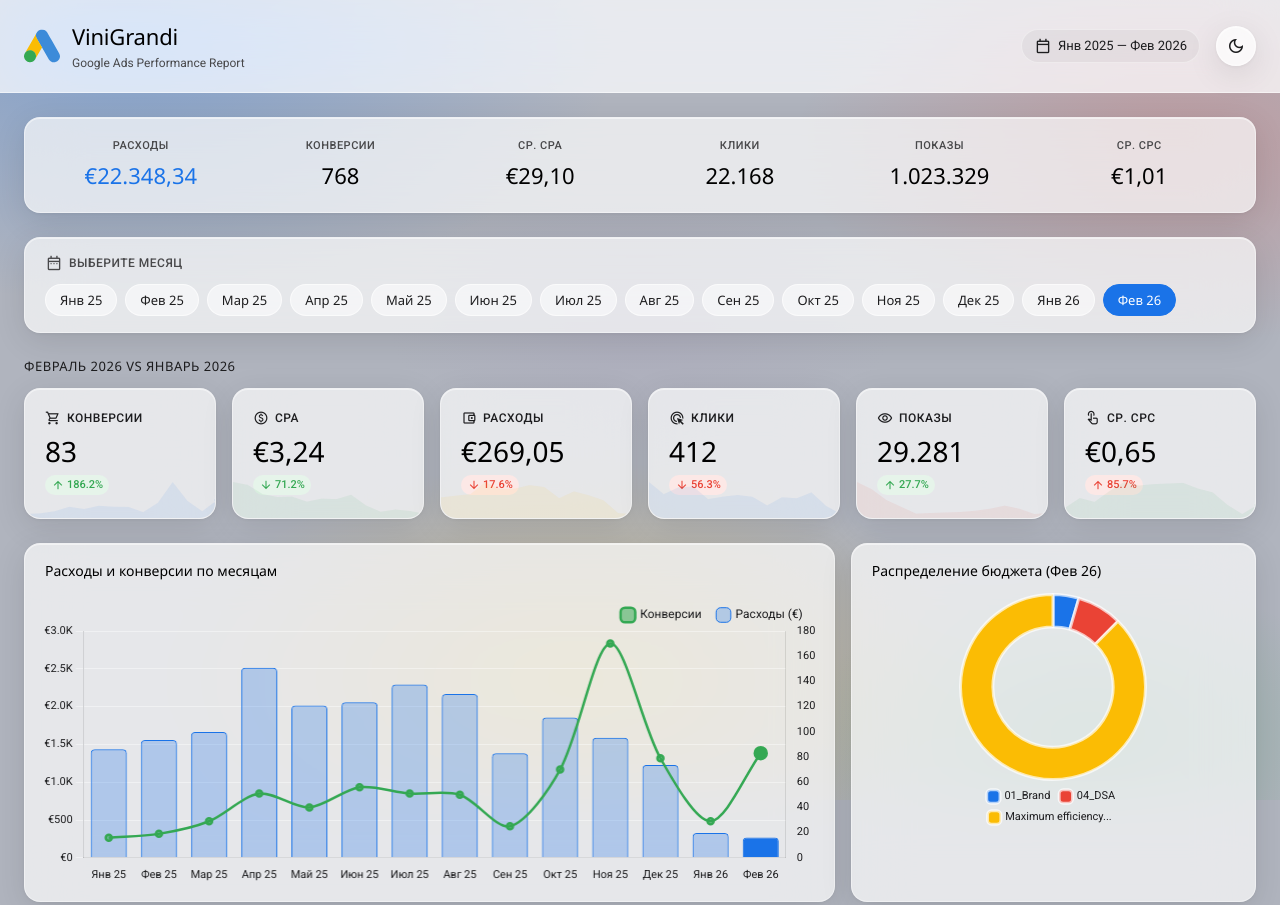
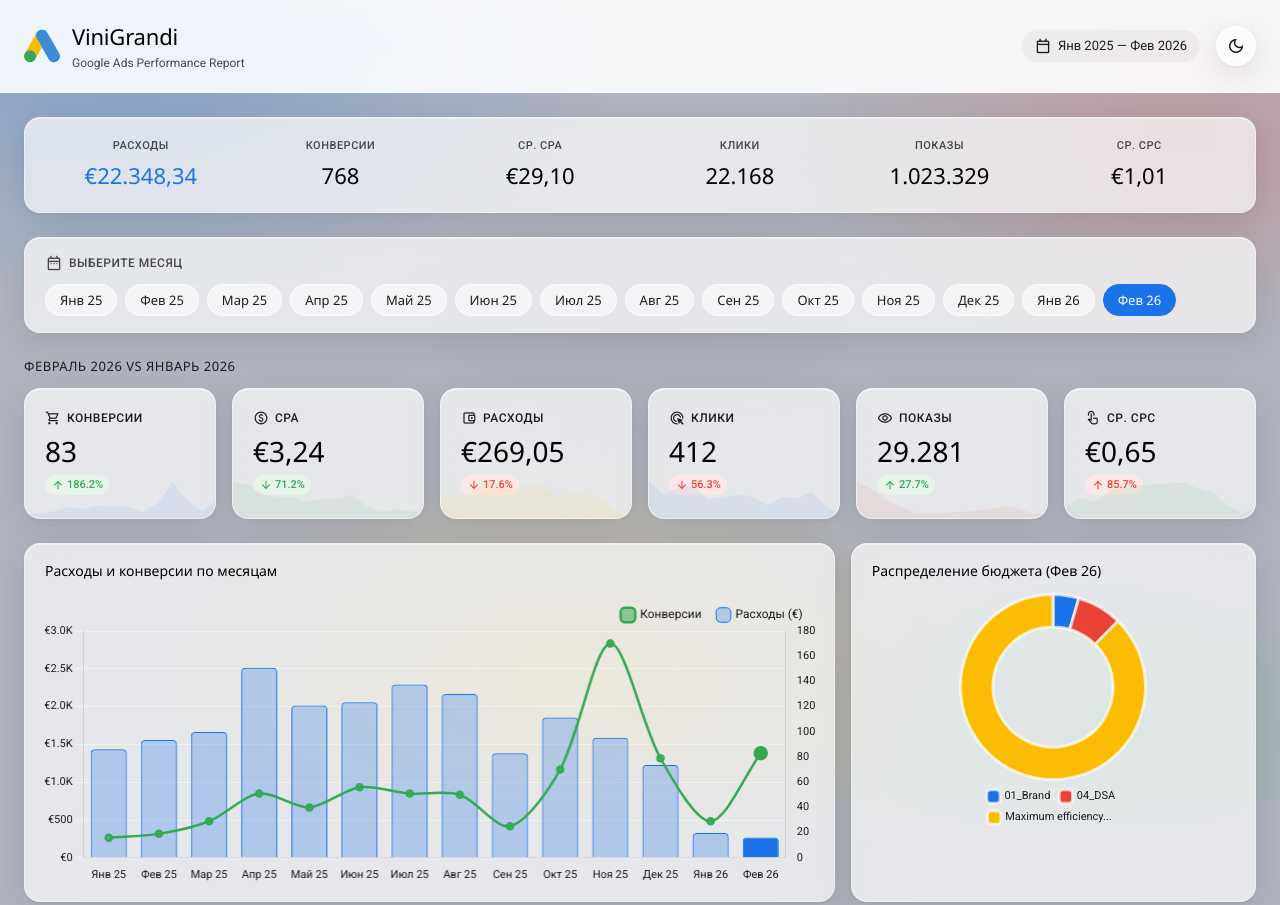
Before and after one commit to AndreyVomKeg/vinigrandi-ads-dashboard, a plain HTML site: page index.html in a window 1280 px wide. Shown: the top 905 px of the page. Drawn offline with nearby package versions, Linux system fonts and the light colour scheme; a web font is replaced by a local one.

Commit message:
style: whiter header 0.88 opacity

```diff
--- a/style.css
+++ b/style.css
@@ -160,7 +160,7 @@
   transition: background var(--transition), border-color var(--transition);
 }
 [data-theme="light"] .header {
-  background: rgba(255, 255, 255, 0.72);
+  background: rgba(255, 255, 255, 0.88);
   -webkit-backdrop-filter: blur(32px) saturate(180%);
   backdrop-filter: blur(32px) saturate(180%);
   border-bottom-color: rgba(255, 255, 255, 0.5);
```
